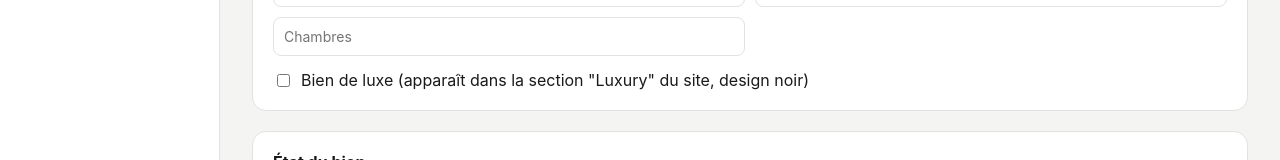
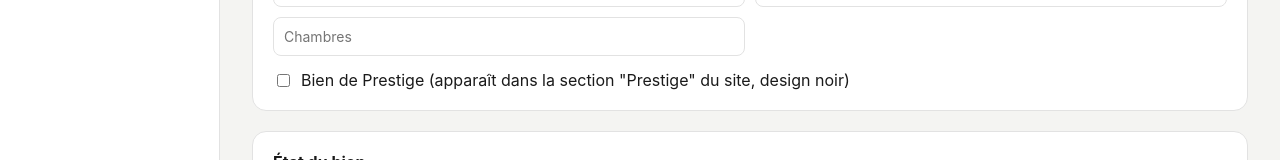
Before and after one commit to MGIT74/IMMO-APP, a React (Vite) app in the folder packages/admin/: page /biens/new in a window 1280 px wide. Shown: the part 338-498 px from the top of the page. Built offline with nearby package versions, Linux system fonts and the light colour scheme; no server answers; sample sign-in values are in the browser's storage.

Commit message:
Admin : formulaires et mentions 'Luxury' -> 'Prestige'

```diff
--- a/packages/admin/src/pages/BienForm.jsx
+++ b/packages/admin/src/pages/BienForm.jsx
@@ -199,11 +199,11 @@ export default function BienForm() {
           </div>
           <label style={{ display: 'flex', alignItems: 'center', gap: 8, marginTop: 14 }}>
             <input type="checkbox" checked={bien.luxe} onChange={(e) => updateField('luxe', e.target.checked)} style={{ width: 'auto' }} />
-            Bien de luxe (apparaît dans la section "Luxury" du site, design noir)
+            Bien de Prestige (apparaît dans la section "Prestige" du site, design noir)
           </label>
           {bien.luxe && (
             <textarea
-              placeholder="Texte éditorial affiché sur la page Luxury (ex : « Une villa qui transcende...»)"
+              placeholder="Texte éditorial affiché sur la page Prestige (ex : « Une villa qui transcende...»)"
               value={bien.description}
               onChange={(e) => updateField('description', e.target.value)}
               rows={3}
```
